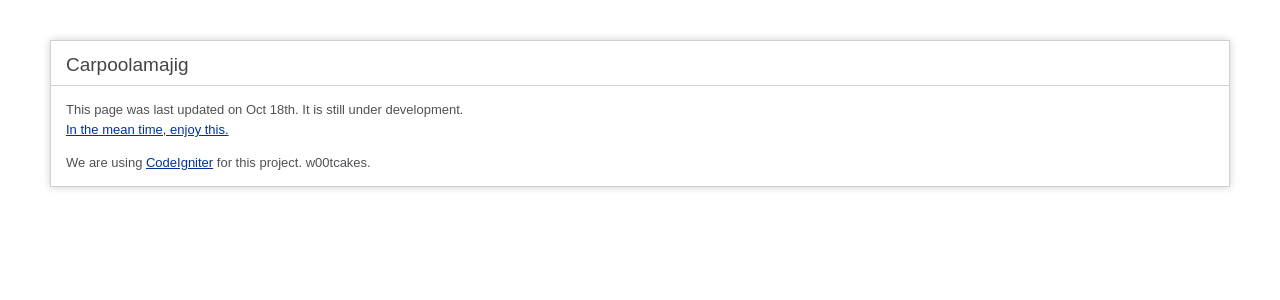
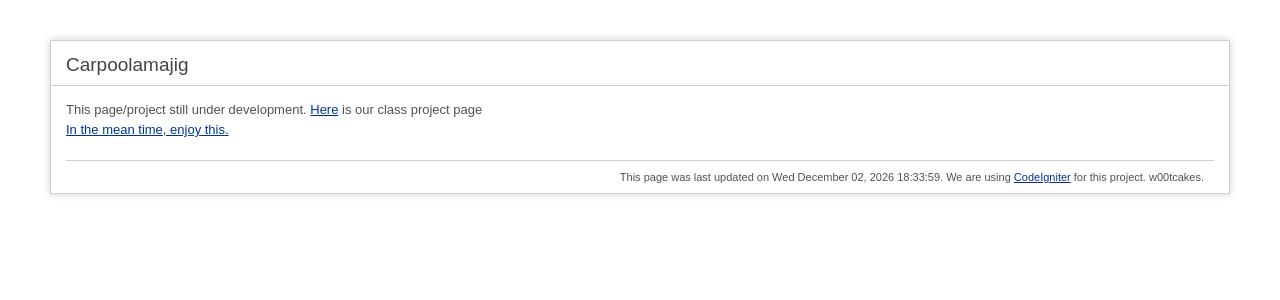
Before and after one commit to randonia/Carpoolamajig, a CodeIgniter app: page / in a window 1280 px wide. Shown: the top 300 px of the page. Run offline with CodeIgniter, Linux system fonts and the light colour scheme.

Commit message:
Added some cool text in the footer =P

```diff
--- a/application/controllers/home.php
+++ b/application/controllers/home.php
@@ -4,7 +4,7 @@
 
     function index(){
         $data['title'] = "Carpoolamajig Homepage!";
-        $data['dateMod'] = "Oct 18th";
+        $data['dateMod'] = date("D F d, Y H:i:s", getlastmod());
         $this->load->view("home",$data);
     }
 
--- a/application/views/home.php
+++ b/application/views/home.php
@@ -69,10 +69,12 @@
 <div id="container">
     <h1>Carpoolamajig</h1>
     <div id="body">
-        <p>This page was last updated on <?echo $dateMod?>. It is still under development.<br>
-        <a href="http://www.youtube.com/watch?v=izGwDsrQ1eQ">In the mean time, enjoy this.</a></p>
-        <p>We are using <a href="http://codeigniter.com/">CodeIgniter</a> for this project. w00tcakes.</p>
+    <p>This page/project still under development. <a href="http://cmps183-fall2011.soe.ucsc.edu/doku.php?id=carpoolamajig_project">Here</a> is our class project page<br>
+        <a href="http://www.youtube.com/watch?v=izGwDsrQ1eQ">In the mean time, enjoy this.</a>
+    </p>
+    <p class="footer">This page was last updated on <?echo $dateMod?>. We are using <a href="http://codeigniter.com/">CodeIgniter</a> for this project. w00tcakes.</p>
     </div>
 </div>
+
 </body>
 </html>
```
